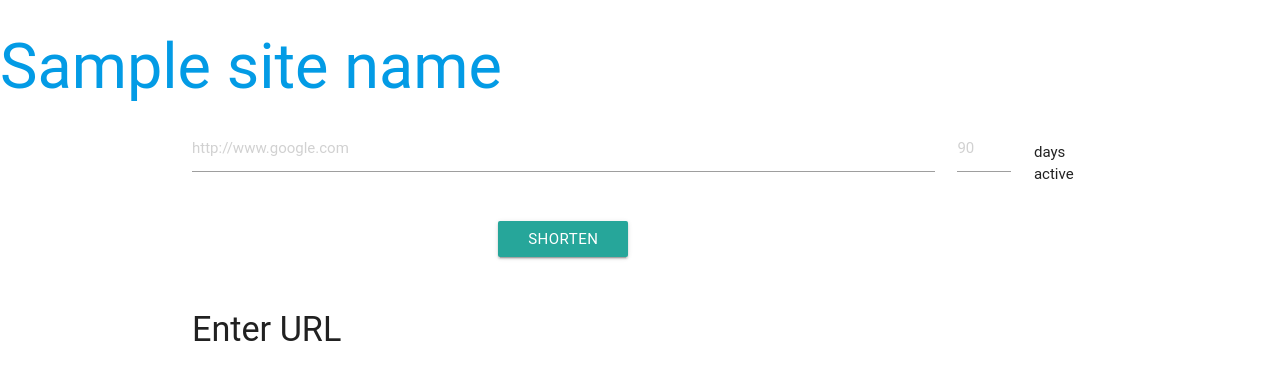
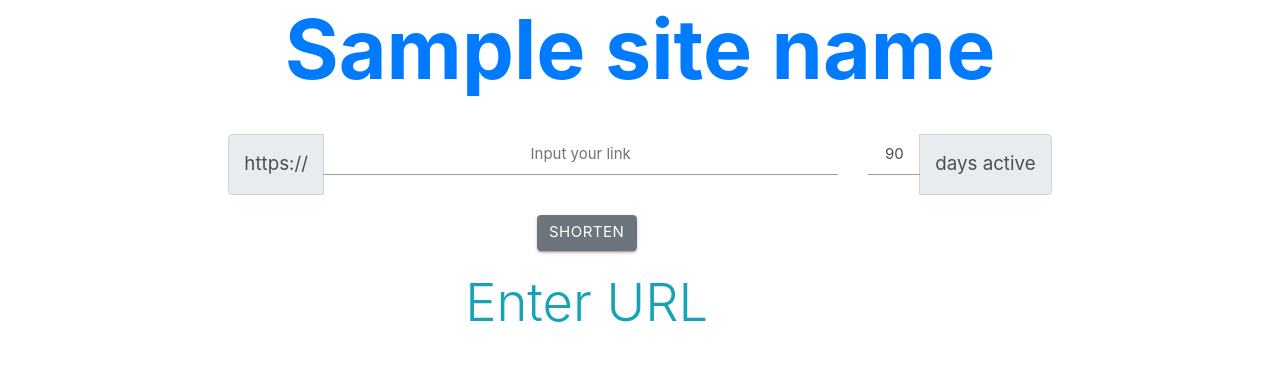
Before and after one commit to levovit/Link_Shorter_Async, a Python web app: template app/templates/index.html in a window 1280 px wide. Shown: the top 382 px of the page. Run offline with Jinja, Linux system fonts and the light colour scheme; the template is opened without the code that fills it: most values are stand-ins (such as "Sample title", 1, 10 or a date in 2020); some libraries are stand-ins or nearby versions; some web fonts are replaced.

Commit message:
completly new design

```diff
--- a/app/templates/index.html
+++ b/app/templates/index.html
@@ -3,43 +3,61 @@
 <head>
     <meta charset="UTF-8">
     <title>{{ site_name }}</title>
-    <link rel="stylesheet" href="https://cdnjs.cloudflare.com/ajax/libs/materialize/0.98.0/css/materialize.min.css">
-    <link rel="stylesheet" href="https://fonts.googleapis.com/icon?family=Material+Icons" />
+    <link href="https://cdnjs.cloudflare.com/ajax/libs/materialize/0.98.0/css/materialize.min.css" rel="stylesheet">
+    <link href="https://fonts.googleapis.com/icon?family=Material+Icons" rel="stylesheet"/>
+    <link crossorigin="anonymous" href="https://stackpath.bootstrapcdn.com/bootstrap/4.4.1/css/bootstrap.min.css"
+          integrity="sha384-Vkoo8x4CGsO3+Hhxv8T/Q5PaXtkKtu6ug5TOeNV6gBiFeWPGFN9MuhOf23Q9Ifjh" rel="stylesheet">
+    <script crossorigin="anonymous"
+            integrity="sha384-wfSDF2E50Y2D1uUdj0O3uMBJnjuUD4Ih7YwaYd1iqfktj0Uod8GCExl3Og8ifwB6"
+            src="https://stackpath.bootstrapcdn.com/bootstrap/4.4.1/js/bootstrap.min.js"></script>
     <script src="https://ajax.googleapis.com/ajax/libs/jquery/3.4.1/jquery.min.js"></script>
-    <link rel="stylesheet" type=text/css href="{{ url('static', filename='css/style.css') }}">
+    <link href="{{ url('static', filename='css/style.css') }}" rel="stylesheet" type=text/css>
     <script src="{{ url('static', filename='js/ajax.js') }}"></script>
     <script src="{{ url('static', filename='js/copyLink.js') }}"></script>
 </head>
 <body>
-    <header>
-       <h1><a href="">{{ site_name }}</a></h1>
-    </header>
-    <div class="container">
-        <div class="row">
-            <div class="col s10">
-                <input type="text" name="url" id="url" class="form-control input-sm" placeholder="http://www.google.com" />
-            </div>
-            <div class="col s1">
-                <input type="text" name="days" id="days" class="form-control-sm" placeholder="90" />
-            </div>
-            <div class="col s1">
-                <p>days active</p>
+
+<div class="container-fluid">
+    <div class="row title">
+        <div class="col text-center">
+            <p class="text-primary display-2 font-weight-bold">{{ site_name }}</p>
+        </div>
+    </div>
+
+    <div class="row">
+        <div class="col-6 offset-2">
+            <div class="input-group input-group-lg">
+                <div class="input-group-prepend">
+                    <span class="input-group-text">https://</span>
+                </div>
+                <input class="form-control text-center" id="url" name="url" placeholder="Input your link" type="text">
             </div>
         </div>
-        <div class="row">
-            <div class="col s4 offset-s4">
-                <button id="submitButton" class="btn btn-secondary btn-lg">Shorten</button>
+
+        <div class="col-2">
+            <div class="input-group input-group-lg">
+                <input class="form-control text-center" name="days" type="text" value="90">
+                <div class="input-group-append">
+                    <span class="input-group-text">days active</span>
+                </div>
             </div>
         </div>
-        <div class="row">
-                <div class="col s12">
-                    <div class="panel-footer">
-                        <h4>
-                            <p id="url-result">Enter URL</p>
-                        </h4>
-                    </div>
-                </div>
-            </div>
     </div>
+
+    <div class="row">
+        <div class="col-7 offset-2 text-center">
+            <button class="btn btn-secondary" id="submitButton">Shorten</button>
+        </div>
+    </div>
+
+    <div class="row">
+        <div class="col-7 offset-2 text-center">
+            <h4>
+                <p class="display-4 text-info" id="url-result">Enter URL</p>
+            </h4>
+        </div>
+    </div>
+
+</div>
 </body>
 </html>
```
Also changed, not shown: app/static/css/style.css (+3 -32 lines), app/static/js/ajax.js (+8 -6 lines).
